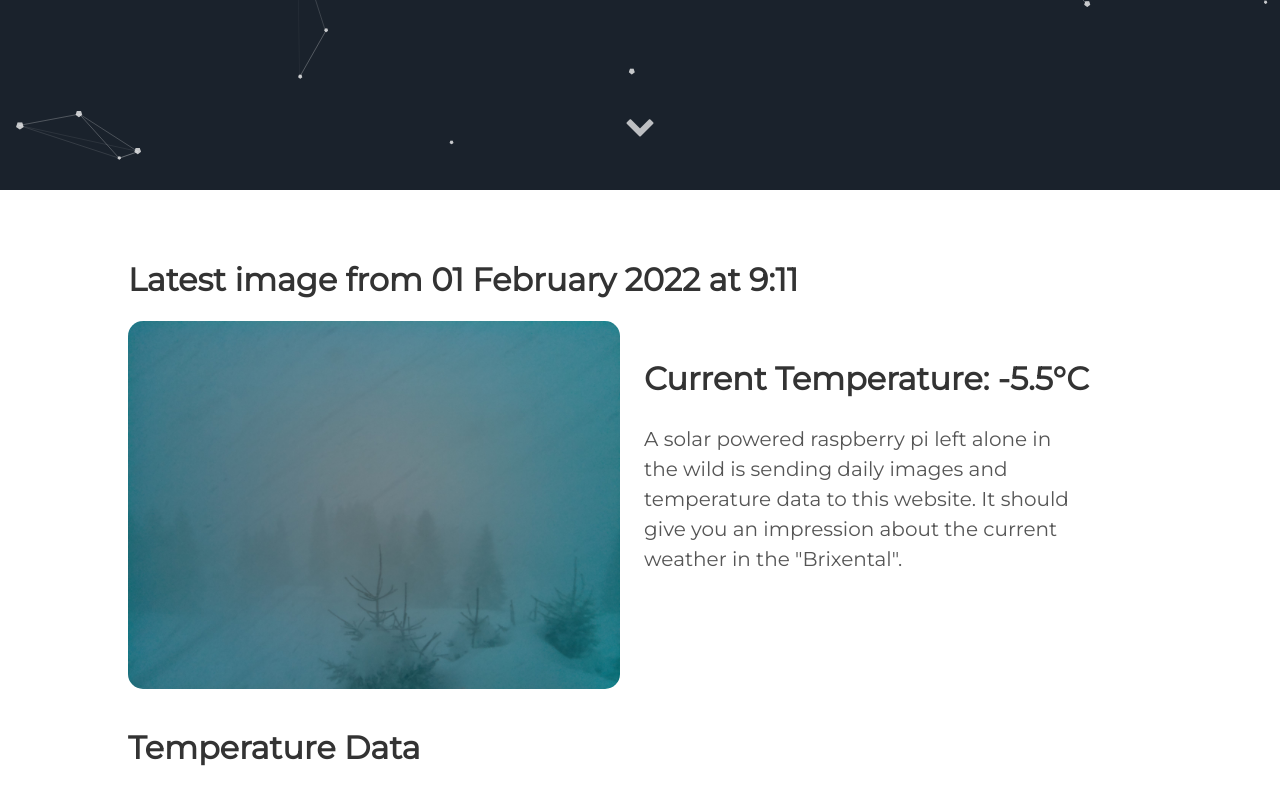
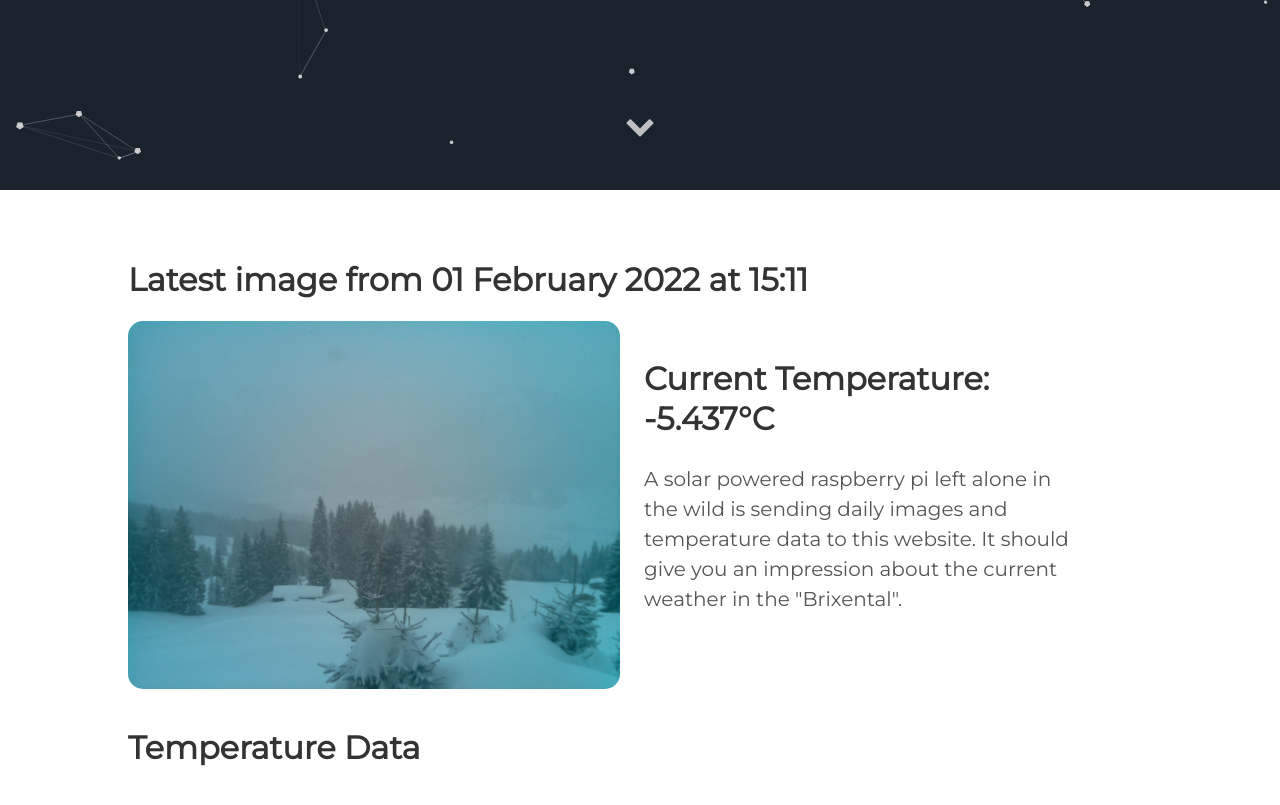
Before and after one commit to vektorious/vektorious.github.io, a Jekyll site: the page built from resources/huette.md, in a window 1280 px wide and 900 px high, scrolled down 710 px. Shown: the top 805 px of the window. Built offline with Jekyll 4.4.1, drawn with Linux system fonts in a browser that asks for light colours.

Commit message:
I'm a bot beep boop

```diff
--- a/resources/huette.md
+++ b/resources/huette.md
@@ -6,13 +6,13 @@
 description: 'Live image from the Austrian alps'
 twitter_text: ' '
 ---
-## Latest image from 01 February 2022 at  9:11
+## Latest image from 01 February 2022 at 15:11
 <div class="huette">
   <div class="huette-image">
     <img src="{{ "/assets/img/huette.jpg" | prepend: site.baseurl }}">
   </div>
   <div class="huette-text">
-        <h2>Current Temperature: -5.5°C</h2>
+        <h2>Current Temperature: -5.437°C</h2>
         <p>A solar powered raspberry pi left alone in the wild is sending daily images and temperature data to this website. It should give you an impression about the current weather in the "Brixental".</p>
 
   </div>
```
Also changed, not shown: rpi-script/2022-02-01_150938.txt (renamed from rpi-script/2022-02-01_090940.txt, +5 -5 lines), rpi-script/huette.md (+2 -2 lines), assets/img/huette.jpg, assets/img/temp_plot.png, rpi-script/temp_plot.png, 1 other file.
